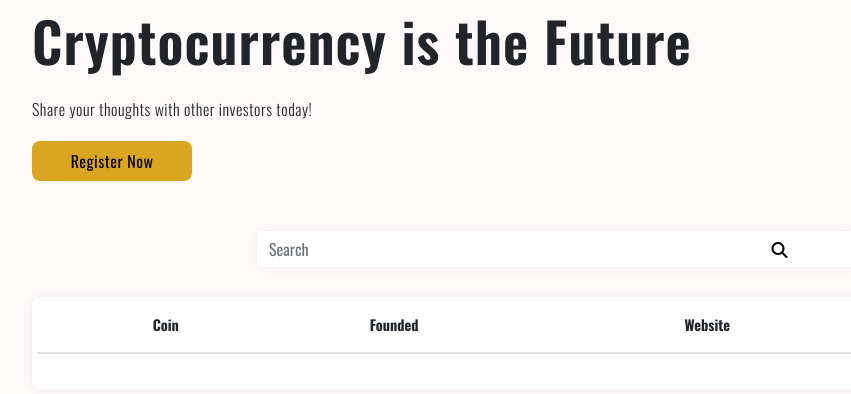
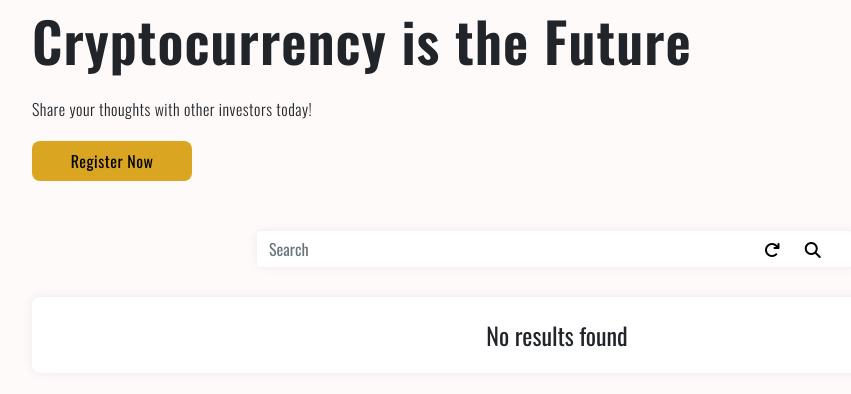
Before and after one commit to Code-Institute-Submissions/Milestone-Project-261, a Flask app: template templates/index.html in a window 1280 px wide. Shown: the part 101-495 px from the top of the page, without its empty margins (68-919 px from the left). Run offline with Flask 2, Linux system fonts and the light colour scheme; the template is opened without the code that fills it, so the values that code supplies are empty; some libraries are stand-ins or nearby versions; some web fonts are replaced.

Commit message:
Add Search functionality

```diff
--- a/app.py
+++ b/app.py
@@ -25,7 +25,23 @@ comments_coll = mongo.db.comments
 @app.route("/")
 @app.route("/index")
 def index():
-    cryptos = cryptos_coll.find()
+    cryptos = list(cryptos_coll.find())
+    if 'user' in session:
+        username = users_coll.find_one(
+            {"username": session["user"]})
+        watched_cryptos = username["watched_cryptos"]
+        return render_template("index.html",
+                               cryptos=cryptos,
+                               watched_cryptos=watched_cryptos)
+    else:
+        return render_template("index.html",
+                               cryptos=cryptos)
+
+
+@app.route("/search", methods=["GET", "POST"])
+def search():
+    query = request.form.get("query")
+    cryptos = list(mongo.db.cryptos.find({"$text": {"$search": query}}))
     if 'user' in session:
         username = users_coll.find_one(
             {"username": session["user"]})
--- a/static/css/style.css
+++ b/static/css/style.css
@@ -61,7 +61,7 @@ body,html {
     text-align: center;
 	width: 160px;
 	height: 40px;
-	display: block;
+	display: inline-block;
     background: #DAA520;
     border: 0;
 }
@@ -74,12 +74,21 @@ body,html {
 .search-button {
    background: none;
    border: none;
-   width: 100%;
+   height: 100%;
+   margin-left: 15px;
+}
+
+.refresh-button {
+   background: none;
+   border: none;
    height: 100%;
 }
 
+.search-refresh-button {
+    margin-left: 32px;
+}
+
 .search-form input {
-    height: 100%;
     border: 0;
     display: block;
     width: 100%;
@@ -153,6 +162,12 @@ body,html {
    border: none;
    font-size: 17px;
    color: #DAA520 !important;
+}
+
+.no-results-found {
+    padding-top: 20px;
+    font-size: 24px;
+    text-align: center;
 }
 
 .modal-title {
@@ -270,10 +285,8 @@ label.form-label {
 .no-coins-text {
     padding-top: 20px;
     font-size: 16px;
-    letter-spacing: 0.5px;
 }
 
 .add-coin-text {
     font-size: 24px;
-    letter-spacing: 0.5px;
 }
--- a/templates/index.html
+++ b/templates/index.html
@@ -22,15 +22,18 @@
         <div class="col-12 card-margin">
             <div class="card search-form">
                 <div class="card-body p-0">
-                    <form action="#" method="post" id="search-form">
+                    <form action="{{ url_for('search') }}" method="post">
                         <div class="row">
                             <div class="col-12">
                                 <div class="row no-gutters">
-                                    <div class="col-10 p-0">
-                                        <input type="text" placeholder="Search" class="form-control" id="search"
-                                            name="search" required>
+                                    <div class="col-10">
+                                        <input type="text" placeholder="Search" class="form-control" name="query"
+                                            id="query" minlength="3" required>
                                     </div>
-                                    <div class="col-2 p-0">
+                                    <div class="search-refresh-button">
+                                        <a class="refresh-button" href="{{ url_for('index') }}" style="color:#000000">
+                                            <i class="fas fa-redo"></i>
+                                        </a>
                                         <button type="submit" class="search-button">
                                             <i class="fas fa-search"></i>
                                         </button>
@@ -47,6 +50,7 @@
         <div class="col-12">
             <div class="card card-margin">
                 <div class="card-body">
+                    {% if cryptos|length > 0 %}
                     <div class="table-responsive table-hover">
                         <table class="table table-content">
                             <thead>
@@ -92,20 +96,23 @@
                                         {% if session.user %}
                                         {% if crypto._id in watched_cryptos %}
                                         <div class="crypto-favourite">
-                                                    <a href="{{ url_for('remove_watchlist', crypto_id=crypto._id, url='index') }}" class="favourite-button">
+                                            <a href="{{ url_for('remove_watchlist', crypto_id=crypto._id, url='index') }}"
+                                                class="favourite-button">
                                                 <i class="fas fa-star"></i>
                                             </a>
                                         </div>
                                         {% else %}
                                         <div class="crypto-not-favourite">
-                                                    <a href="{{ url_for('add_watchlist', crypto_id=crypto._id, url='index') }}" class="not-favourite-button">
+                                            <a href="{{ url_for('add_watchlist', crypto_id=crypto._id, url='index') }}"
+                                                class="not-favourite-button">
                                                 <i class="far fa-star"></i>
                                             </a>
                                         </div>
                                         {% endif %}
                                         {% else %}
                                         <div class="crypto-favourite">
-                                            <button type="button" class="not-favourite-button" data-toggle="modal" data-target="#WatchModal">
+                                            <button type="button" class="not-favourite-button" data-toggle="modal"
+                                                data-target="#WatchModal">
                                                 <i class="far fa-star"></i>
                                             </button>
                                         </div>
@@ -116,6 +123,9 @@
                             </tbody>
                         </table>
                     </div>
+                    {% else %}
+                    <div class="no-results-found">No results found</div>
+                    {% endif %}
                     <!-- https://getbootstrap.com/docs/4.0/components/modal/ -->
                     <div class="modal fade" id="WatchModal" tabindex="-1" role="dialog" aria-hidden="true">
                         <div class="modal-dialog modal-dialog-centered" role="document">
```
Lines whose indentation alone changed are shown as unchanged.
